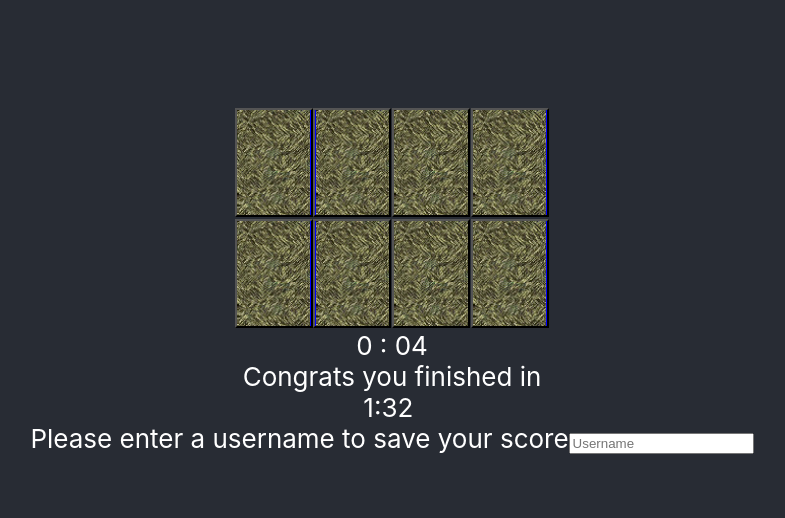
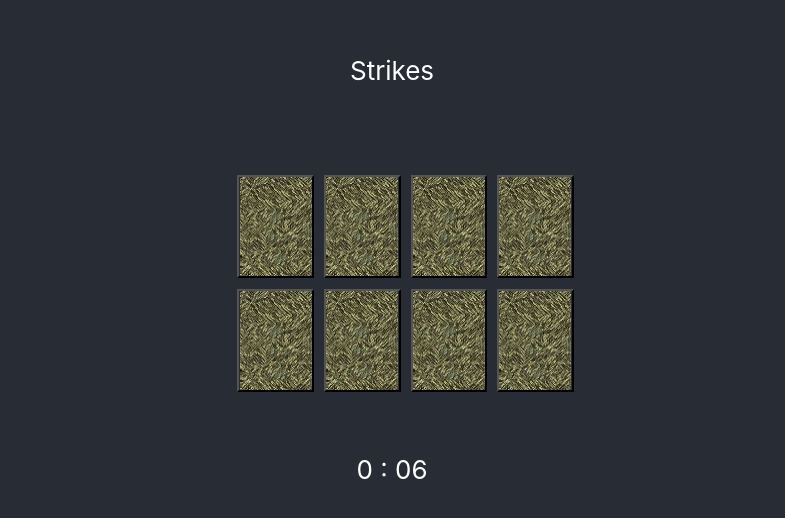
Before and after one commit to Tyson910/card-matching-game, a React (Create React App) app: page / in a window 1280 px wide. Shown: the part 130-648 px from the top of the page, without its empty margins (248-1033 px from the left). Built offline with nearby package versions, Linux system fonts and the light colour scheme.

Commit message:
change card display to grid

```diff
--- a/src/App.css
+++ b/src/App.css
@@ -28,7 +28,7 @@
   color: #61dafb;
 }
 button{
-  background-color: blue;
+  background-color: #282c34;
   padding:.25% .25% .25% .25%;
   margin-right:1%;
 }
@@ -41,22 +41,28 @@ img{
 .strike-container{
   display:flex;
   width:33%;
+  height:10%;
   margin: 2% auto 5% auto;
 }
 
 .deck-container{
-  display:grid;
-  grid-template-columns: auto auto auto auto;
 
+  margin-left: auto;
+  margin-right: auto;
+
+  margin-bottom: 5%;
+  display: grid;
+  grid-template-columns: repeat(4, 25%);
+  gap: 5% 3%;
+}
+
+.card{
   /*
-  display:flex;
-  flex-flow: row wrap;
-  justify-content: center;
+  max-height: 103px;
+  max-width: 72px;
   */
-}
-.card{
-  margin-bottom: 2.5%;
-
+  min-height: 103px;
+  min-width: 72px;
 }
 
 #scoreInput{
--- a/src/App.js
+++ b/src/App.js
@@ -10,12 +10,11 @@ function App() {
   return (
     <div className="App">
       <header className="App-header">
-        <div>
+
+
         <MatchingGame />
-        </div>
-        <div>
-          <SaveScore />
-        </div>
+
+
       </header>
     </div>
   );
--- a/src/MatchingGame.js
+++ b/src/MatchingGame.js
@@ -4,6 +4,7 @@ import Card from './Card.js';
 import React from 'react';
 import ShowStrikes from './ShowStrikes.js';
 import Clock from './Timer.js';
+import SaveScore from './SaveScore.js';
 
 export default function MatchingGame(){
 
@@ -124,7 +125,6 @@ export default function MatchingGame(){
       let timer = Clock(gameStatus);
 
       let gameDisplay =
-
         <React.Fragment>
 
         <ShowStrikes strikes={strikes} />
@@ -142,6 +142,9 @@ export default function MatchingGame(){
     if (strikes >= 3){
         gameDisplay = <div>Sorry you lost</div>
     }
+    else if(pairs >= 4){
+        gameDisplay = <SaveScore score= {score} />
+    }
 
     return gameDisplay;
 }
--- a/src/SaveScore.js
+++ b/src/SaveScore.js
@@ -3,15 +3,14 @@ import React from 'react';
 export default function SaveScore({score}){
 
  return(
-    <React.Fragment>
+    <div>
     <div>
     Congrats you finished in
     </div>
 
     <input type='text' id='scoreInput'
     name='score' readOnly
-    value= '1:32 ' />
-
+    value= {score} />
 
      <div>
      Please enter a username to save your score
@@ -20,6 +19,6 @@ export default function SaveScore({score}){
      placeholder='Username'
      />
      </div>
-     </React.Fragment>
+     </div>
  )
 }
--- a/src/ShowStrikes.js
+++ b/src/ShowStrikes.js
@@ -17,8 +17,11 @@ export default function ShowStrikes({strikes}){
 
 
     return (
+        <React.Fragment>
+        <div>Strikes</div>
         <div className='strike-container'>
         {strikeDisplay}
         </div>
+        </React.Fragment>
     )
 }
```
Also changed, not shown: src/Card.js (+8 -3 lines).
